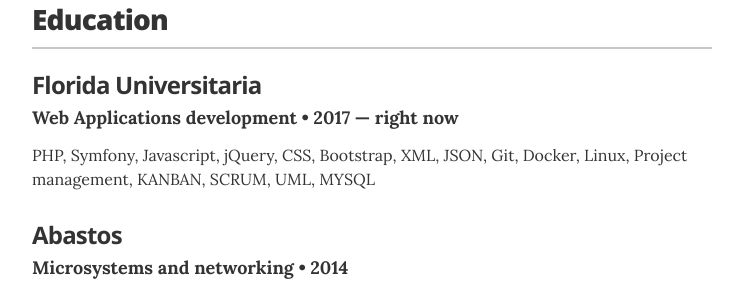
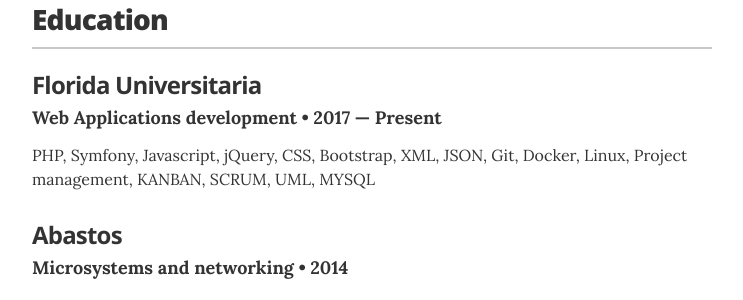
Before and after one commit to sbernaldev/sbernaldev.github.io, a Jekyll site: the page built from index.html, in a window 1280 px wide and 900 px high, scrolled down 914 px. Shown: the part 154-454 px from the top of the window, without its empty margins (268-1011 px from the left). Built offline with Jekyll 4.4.1, drawn with Linux system fonts in a browser that asks for light colours.

Commit message:
Vocab fix

```diff
--- a/_data/education.yml
+++ b/_data/education.yml
@@ -1,7 +1,7 @@
 # Degree
 - degree: Web Applications development
   uni: Florida Universitaria
-  year: 2017 &mdash; right now
+  year: 2017 &mdash; Present
   award:
   summary: PHP, Symfony, Javascript, jQuery, CSS, Bootstrap, XML, JSON, Git, Docker, Linux, Project management, KANBAN, SCRUM, UML, MYSQL
 
```
